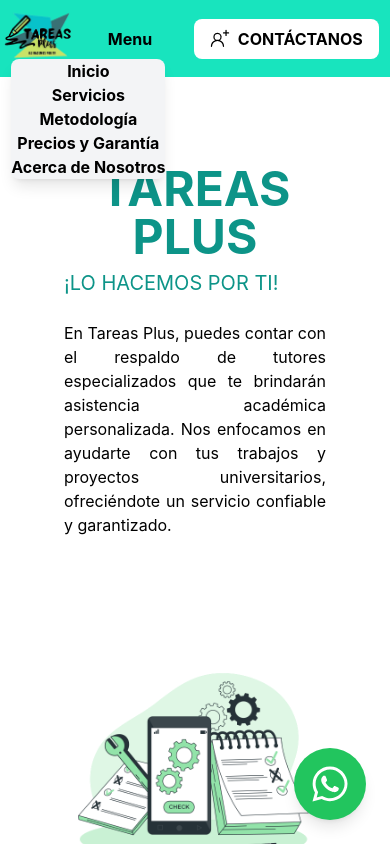
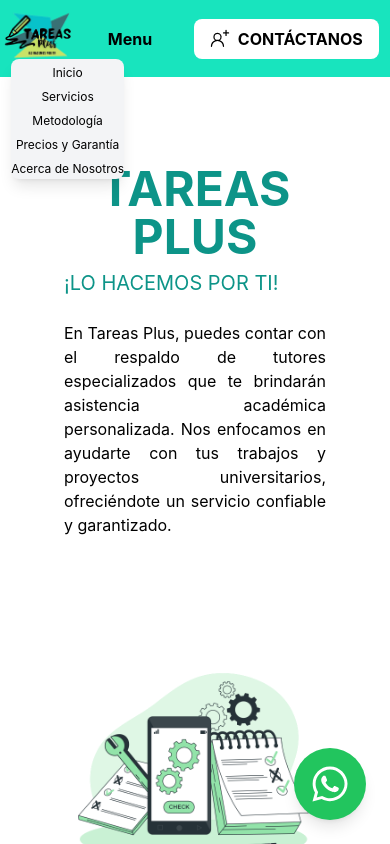
Before and after one commit to YeisonR05/app-tareasplus, a React (Create React App) app: page / in a window 390 px wide. Both pictures are taken after a click on the button "Menu". Shown: the top 844 px of the page. Built offline with nearby package versions, Linux system fonts and the light colour scheme.

Commit message:
Responsive NavBar 6

```diff
--- a/src/Components/NavBar/NavBar.jsx
+++ b/src/Components/NavBar/NavBar.jsx
@@ -9,6 +9,17 @@ function NavItem({ href, text }) {
     <NavLink
       to={href}
       className="text-black text-base font-bold hover:text-gray-800"
+    >
+      {text}
+    </NavLink>
+  );
+}
+
+function NavItemMobile({ href, text }) {
+  return (
+    <NavLink
+      to={href}
+      className="text-black text-xs "
     >
       {text}
     </NavLink>
@@ -39,7 +50,7 @@ const NavBar = () => {
           // Mobile navigation
           <>
             <button
-              className="text-black text-base font-bold hover:text-gray-800"
+              className="text-black font-bold hover:text-gray-800"
               onClick={toggleNav}
             >
               Menu
@@ -71,19 +82,19 @@ const DesktopNav = () => (
 const MobileNav = () => (
   <div className="text-xxs absolute mt-40 w-35 sm:w-35 bg-gray-100 rounded-lg shadow-lg z-10">
     <div >
-      <NavItem href="/" text="Inicio" />
+      <NavItemMobile href="/" text="Inicio" />
     </div>
     <div>
-      <NavItem href="/services" text="Servicios" />
+      <NavItemMobile href="/services" text="Servicios" />
     </div>
     <div>
-      <NavItem href="/metodology" text="Metodología" />
+      <NavItemMobile href="/metodology" text="Metodología" />
     </div>
     <div>
-      <NavItem href="/priceswarranty" text="Precios y Garantía" />
+      <NavItemMobile href="/priceswarranty" text="Precios y Garantía" />
     </div>
     <div>
-      <NavItem href="/about" text="Acerca de Nosotros" />
+      <NavItemMobile href="/about" text="Acerca de Nosotros" />
     </div>
   </div>
 );
```
